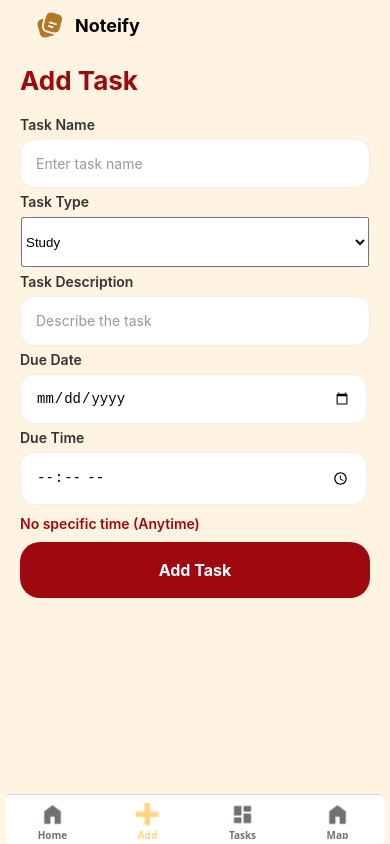
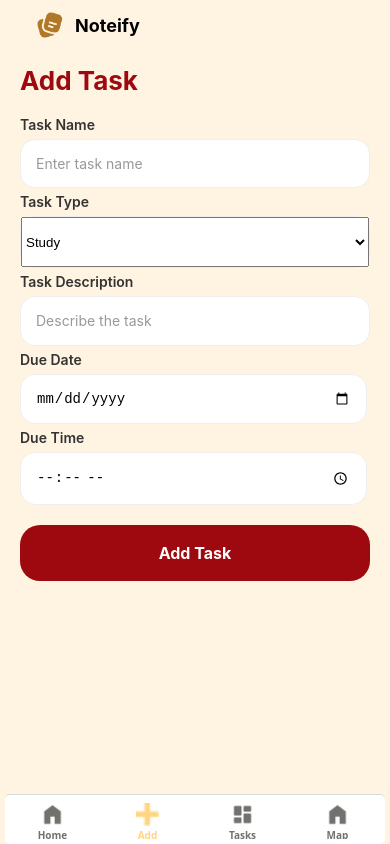
Before and after one commit to DaniyalNaeem2005/Final-Year-Project-CSS, a React Native app in the folder noteify/: screen /Add in a window 390 px wide. Built offline with nearby package versions, Linux system fonts and the light colour scheme.

Commit message:
added the time for add task

```diff
--- a/noteify/app.json
+++ b/noteify/app.json
@@ -1,7 +1,7 @@
 {
   "expo": {
     "name": "noteify",
-    "slug": "snack-ad559543-0f33-4943-82dc-9360a20f98f3",
+    "slug": "snack-0b991680-a86a-4aeb-9d5f-4719acc06b3c",
     "version": "1.0.0",
     "orientation": "portrait",
     "icon": "./assets/icon.png",
--- a/noteify/components/AddTask.js
+++ b/noteify/components/AddTask.js
@@ -20,7 +20,7 @@ export default function Page2({ navigation }) {
   const [taskType, setTaskType] = useState("Study");
   const [description, setDescription] = useState("");
   const [dueDate, setDueDate] = useState("");
-  const [dueTime, setDueTime] = useState("Anytime");
+  const [dueTime, setDueTime] = useState("");
 
 // Converting the date from YYYY-MM-DD to DD/MM/YYYY
   const formatDate = (dateString) => {
@@ -185,11 +185,7 @@ const newTask = {
       }}
     />
 
-    <TouchableOpacity onPress={() => setDueTime("Anytime")}>
-      <Text style={{ color: "#9E090F", fontWeight: "600" }}>
-        No specific time (Anytime)
-      </Text>
-    </TouchableOpacity>
+
   </div>
 ) : (
   <View style={styles.dropdownWrapper}>
@@ -198,7 +194,6 @@ const newTask = {
       onValueChange={(itemValue) => setDueTime(itemValue)}
       style={styles.picker}
     >
-      <Picker.Item label="Anytime" value="Anytime" />
       <Picker.Item label="09:00 AM" value="09:00 AM" />
       <Picker.Item label="12:00 PM" value="12:00 PM" />
       <Picker.Item label="03:00 PM" value="03:00 PM" />
```
